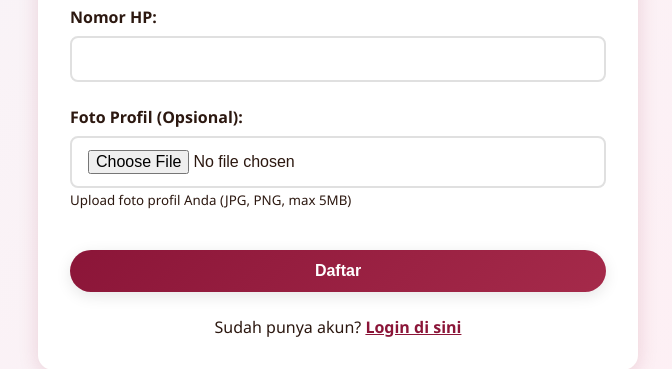
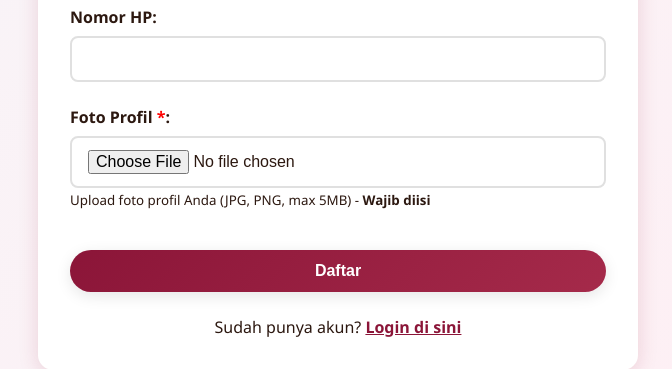
Before and after one commit to rafliyusuf999/aplikasi-tryout-siswa-dan-pembelajaran, a Flask app: page /register in a window 1280 px wide. Shown: the part 829-1198 px from the top of the page, without its empty margins (302-974 px from the left). Run offline with Flask 3, Linux system fonts and the light colour scheme.

Commit message:
Make profile photo upload mandatory during registration
Update register.html to enforce 'required' attribute on the profile_photo input field and modify associated label and help text to indicate it's a mandatory field.

Replit-Commit-Author: Agent
Replit-Commit-Session-Id: 0bea7e5a-dba7-4dde-a1aa-92c025379b6f
Replit-Commit-Checkpoint-Type: intermediate_checkpoint
Replit-Commit-Screenshot-Url: https://storage.googleapis.com/screenshot-production-us-central1/bfcd52d2-dc1c-4b34-9763-1baeae42569c/0bea7e5a-dba7-4dde-a1aa-92c025379b6f/c5paRrO

```diff
--- a/templates/register.html
+++ b/templates/register.html
@@ -51,9 +51,9 @@
             <input type="tel" id="phone_number" name="phone_number" class="form-control" required>
         </div>
         <div class="form-group">
-            <label for="profile_photo">Foto Profil (Opsional):</label>
-            <input type="file" id="profile_photo" name="profile_photo" accept="image/*" class="form-control">
-            <small class="text-muted">Upload foto profil Anda (JPG, PNG, max 5MB)</small>
+            <label for="profile_photo">Foto Profil <span style="color: red;">*</span>:</label>
+            <input type="file" id="profile_photo" name="profile_photo" accept="image/*" class="form-control" required>
+            <small class="text-muted">Upload foto profil Anda (JPG, PNG, max 5MB) - <strong>Wajib diisi</strong></small>
         </div>
         <button type="submit" class="btn btn-primary" style="width: 100%; margin-top: 1rem;">Daftar</button>
     </form>
```
